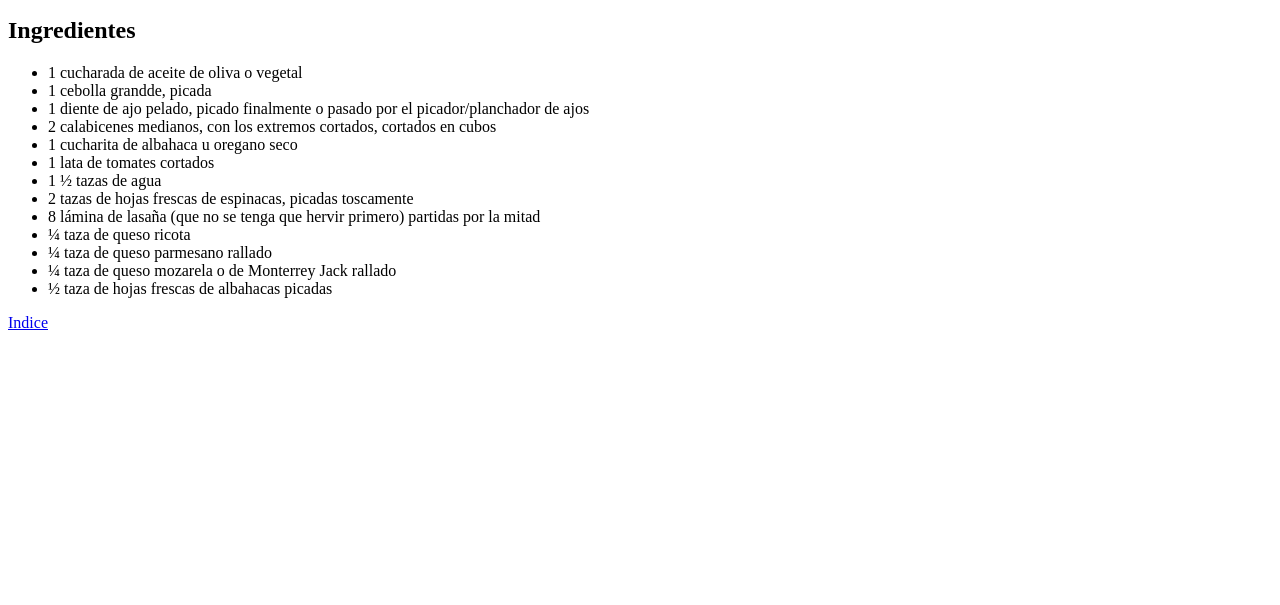
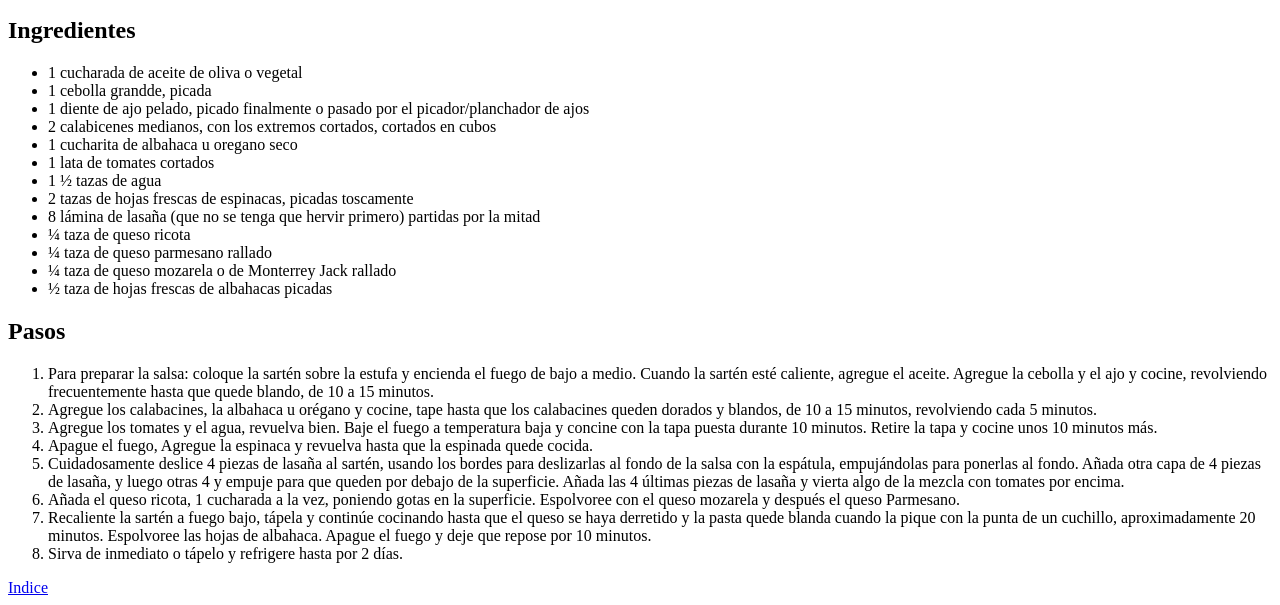
Before and after one commit to Degox32/odin-recipes, a plain HTML site: page recipes/lasagna.html in a window 1280 px wide. Shown: the part 449-1054 px from the top of the page. Before the commit the page ends 800 px from the top, so only its background shows below. Drawn offline with Linux system fonts and the light colour scheme.

```diff
--- a/recipes/lasagna.html
+++ b/recipes/lasagna.html
@@ -28,6 +28,25 @@
         <li>½ taza de hojas frescas de albahacas picadas</li>
     </ul>
 
+    <h2>Pasos</h2>
+    <ol>
+        <li>Para preparar la salsa: coloque la sartén sobre la estufa y encienda el fuego de bajo a medio. Cuando la sartén esté caliente, agregue el aceite. Agregue la cebolla y el ajo y cocine, revolviendo frecuentemente hasta que quede blando, de 10 a 15 minutos.</li>
+        <li>Agregue los calabacines, la albahaca u orégano y cocine, tape hasta que los calabacines queden dorados y blandos, de 10 a 15 minutos, revolviendo cada 5 minutos.</li>
+
+        <li>Agregue los tomates y el agua, revuelva bien. Baje el fuego a temperatura baja y concine con la tapa puesta durante 10 minutos. Retire la tapa y cocine unos 10 minutos más.</li>
+
+        <li>Apague el fuego, Agregue la espinaca y revuelva hasta que la espinada quede cocida.</li>
+
+        <li>Cuidadosamente deslice 4 piezas de lasaña al sartén, usando los bordes para deslizarlas al fondo de la salsa con la espátula, empujándolas para ponerlas al fondo. Añada otra capa de 4 piezas de lasaña, y luego otras 4 y empuje para que queden por debajo de la superficie. Añada las 4 últimas piezas de lasaña y vierta algo de la mezcla con tomates por encima.</li>
+
+        <li>Añada el queso ricota, 1 cucharada a la vez, poniendo gotas en la superficie. Espolvoree con el queso mozarela y después el queso Parmesano.</li>
+
+        <li>Recaliente la sartén a fuego bajo, tápela y continúe cocinando hasta que el queso se haya derretido y la pasta quede blanda cuando la pique con la punta de un cuchillo, aproximadamente 20 minutos. Espolvoree las hojas de albahaca. Apague el fuego y deje que repose por 10 minutos.</li>
+
+        <li>Sirva de inmediato o tápelo y refrigere hasta por 2 días.</li>
+
+    </ol>
+
     <a href="../index.html">Indice</a>
 </body>
 </html>
```
